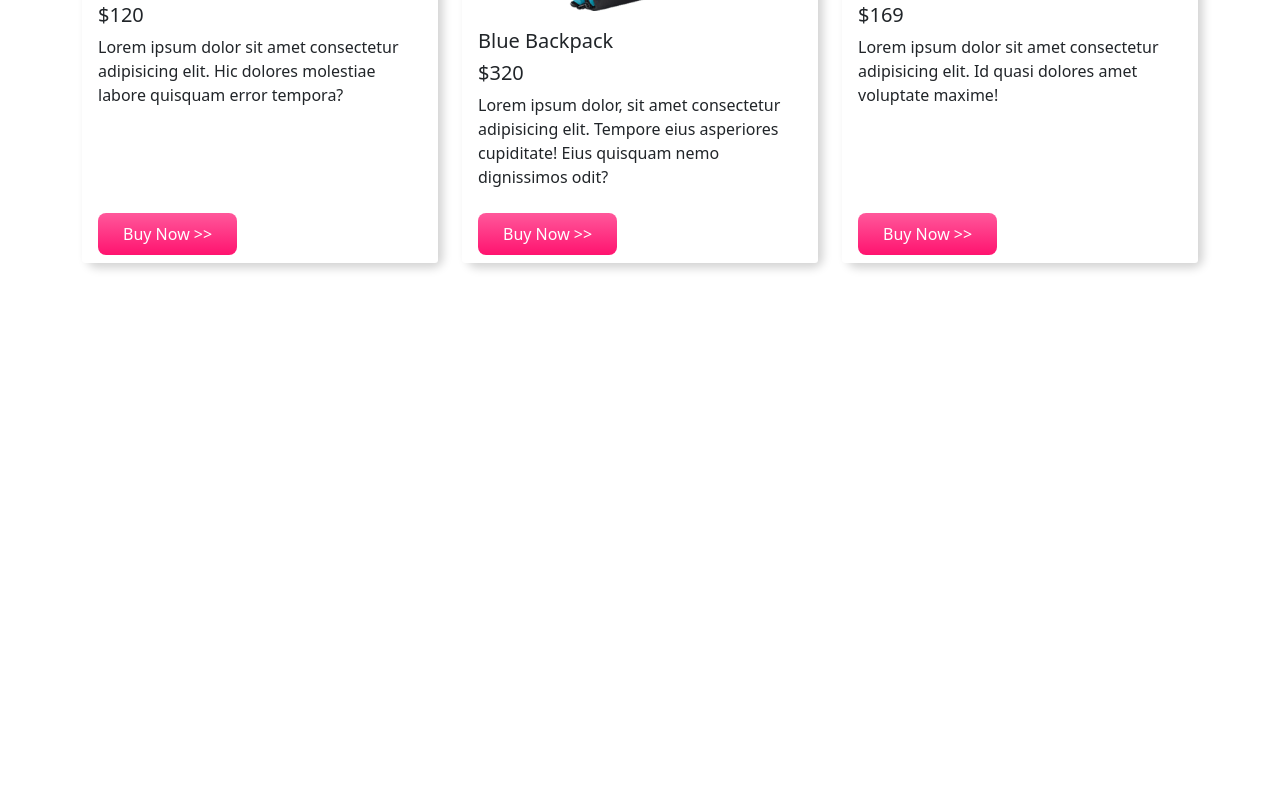
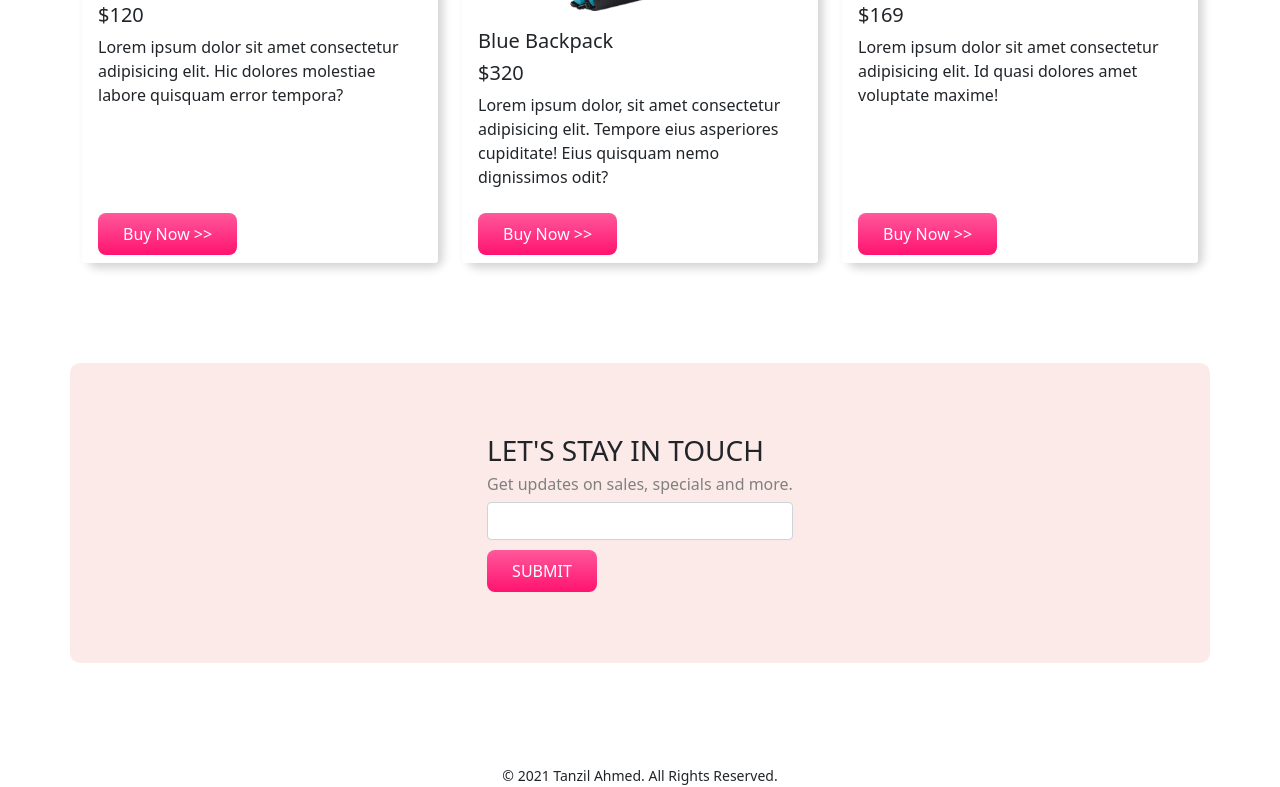
Before and after one commit to tanzilamd/panda-commerce, a plain HTML site: page index.html in a window 1280 px wide. Shown: the part 1874-2661 px from the top of the page. Before the commit the page ends 2237 px from the top, so only its background shows below. Drawn offline with nearby package versions, Linux system fonts and the light colour scheme.

Commit message:
coding done

```diff
--- a/index.html
+++ b/index.html
@@ -204,6 +204,20 @@
         </div>
       </div>
     </div>
+    <!-- Subsctibe -->
+    <div class="container d-flex justify-content-center align-items-center orange-bg" id="subscribe">
+      <div>
+        <h3>LET'S STAY IN TOUCH</h3>
+        <h6>Get updates on sales, specials and more.</h6>
+        <input class="form-control" type="text">
+        <button class="buy-now-button">SUBMIT</button>
+      </div>
+    </div>
+
+    <!-- Footer -->
+    <footer>
+      <small>&copy 2021 Tanzil Ahmed. All Rights Reserved.</small>
+    </footer>
 
 
     <script src="https://cdn.jsdelivr.net/npm/bootstrap@5.0.0-beta3/dist/js/bootstrap.bundle.min.js" integrity="sha384-JEW9xMcG8R+pH31jmWH6WWP0WintQrMb4s7ZOdauHnUtxwoG2vI5DkLtS3qm9Ekf" crossorigin="anonymous"></script>
--- a/style.css
+++ b/style.css
@@ -51,3 +51,15 @@ html{
     background-color: white;
     border: none;
 }
+#subscribe{
+    height: 300px;
+}
+#subscribe h6{
+    color: gray;
+}
+#subscribe button{
+    margin-top: 10px;
+}
+footer{
+    text-align: center;
+}
```
